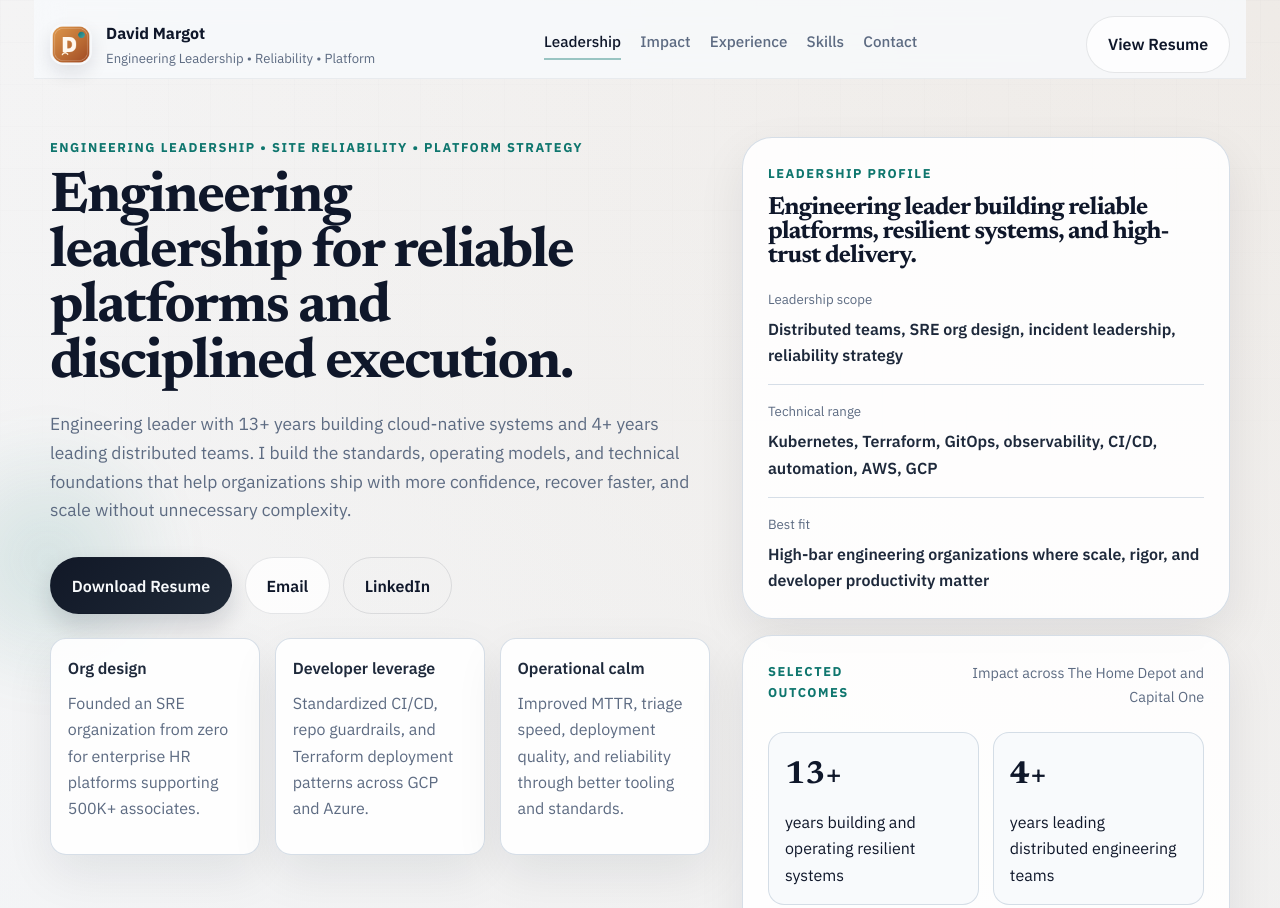
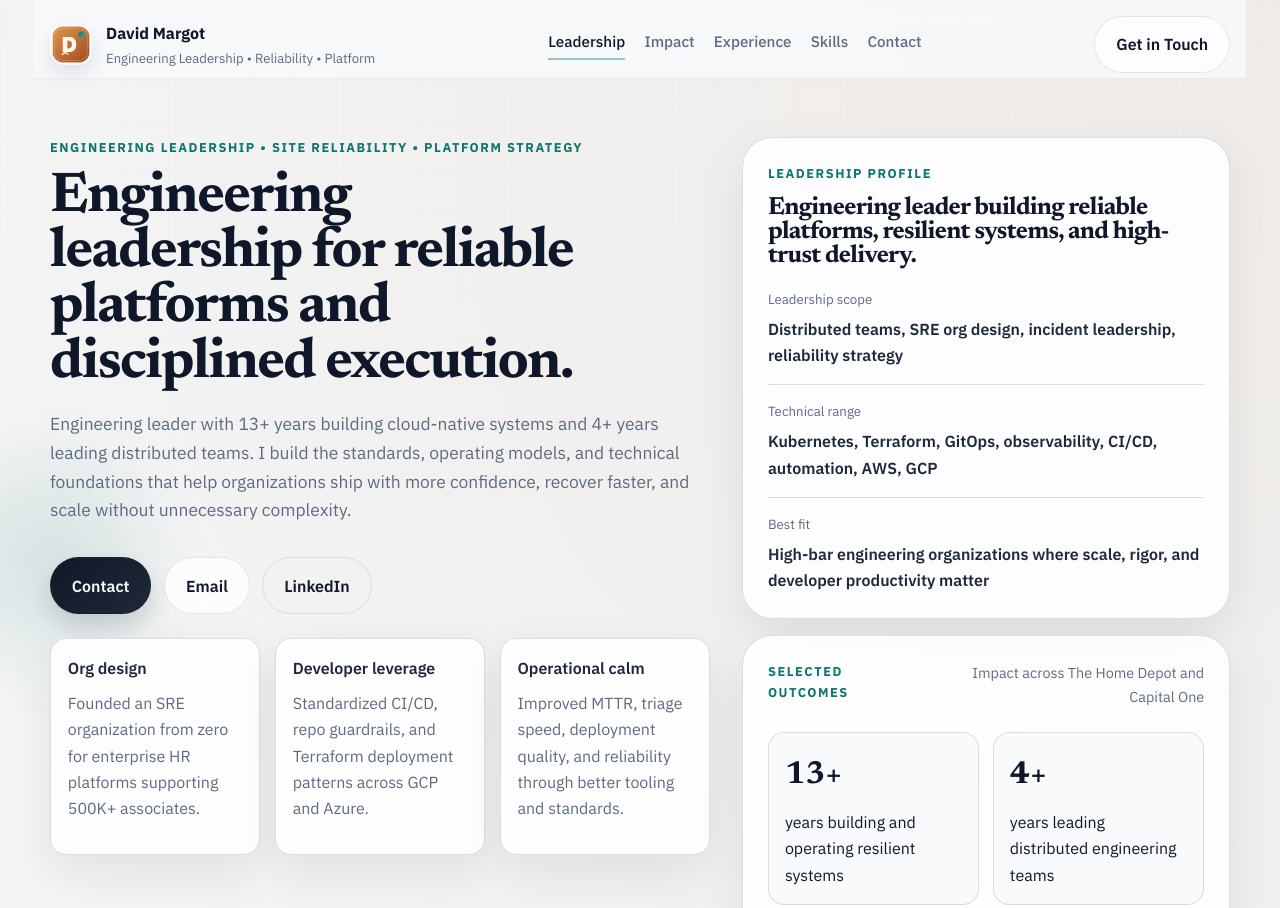
Before and after one commit to dm-resume/resume, a plain HTML site: page index.html in a window 1280 px wide. Shown: the top 908 px of the page. Drawn offline with Linux system fonts and the light colour scheme.

Commit message:
updating

```diff
--- a/index.html
+++ b/index.html
@@ -37,8 +37,8 @@
         <a href="#skills">Skills</a>
         <a href="#contact">Contact</a>
       </nav>
-      <a class="button button-secondary header-button" href="assets/David_Margot_Resume_2026.pdf" target="_blank" rel="noreferrer">
-        View Resume
+      <a class="button button-secondary header-button" href="#contact">
+        Get in Touch
       </a>
     </header>
 
@@ -54,8 +54,8 @@
               confidence, recover faster, and scale without unnecessary complexity.
             </p>
             <div class="hero-actions">
-              <a class="button" href="assets/David_Margot_Resume_2026.pdf" target="_blank" rel="noreferrer">
-                Download Resume
+              <a class="button" href="#contact">
+                Contact
               </a>
               <a class="button button-secondary" href="mailto:david.margot@gmail.com">Email</a>
               <a class="button button-tertiary" href="https://www.linkedin.com/in/david-margot" target="_blank" rel="noreferrer">
@@ -458,9 +458,6 @@
             <a class="button button-light-secondary" href="https://www.linkedin.com/in/david-margot" target="_blank" rel="noreferrer">
               LinkedIn
             </a>
-            <a class="button button-light-secondary" href="assets/David_Margot_Resume_2026.pdf" target="_blank" rel="noreferrer">
-              Resume PDF
-            </a>
           </div>
         </div>
       </section>
```
Also changed, not shown: 2 other files.
